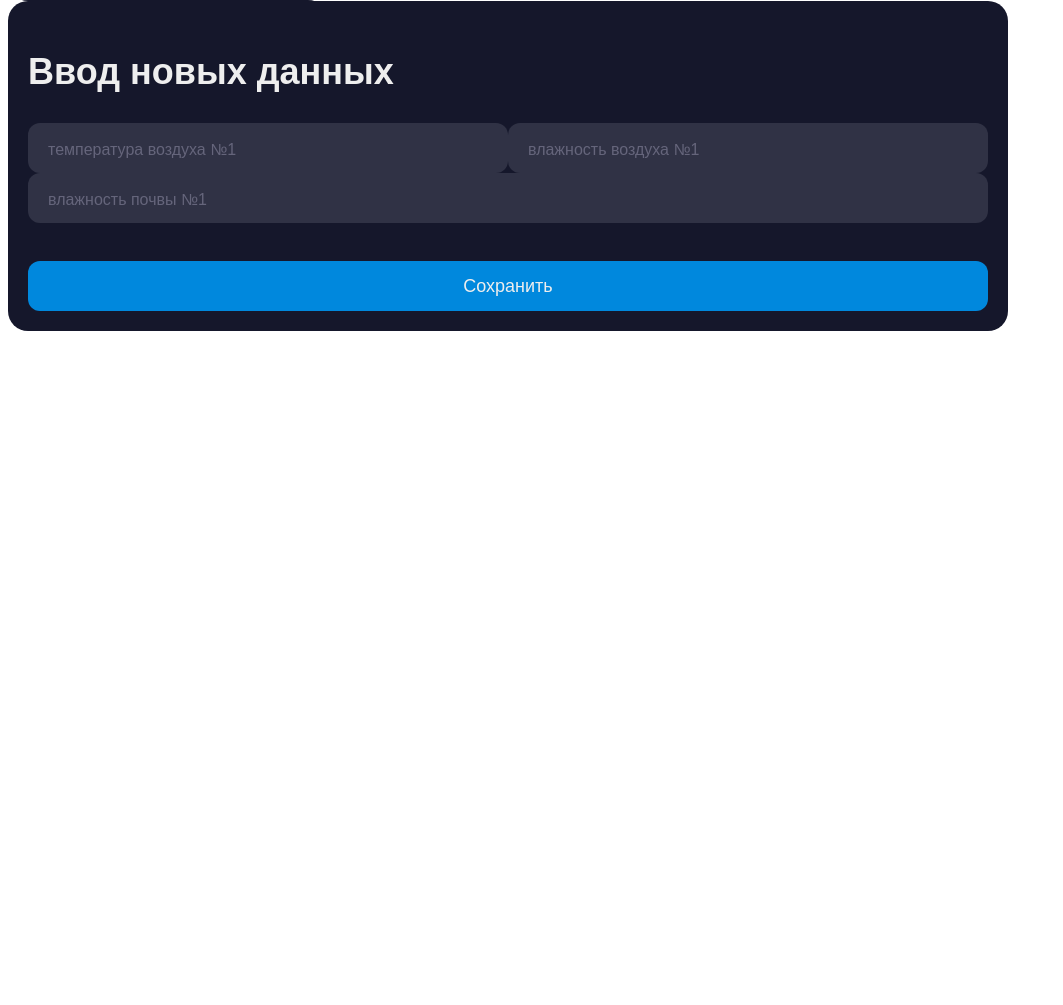
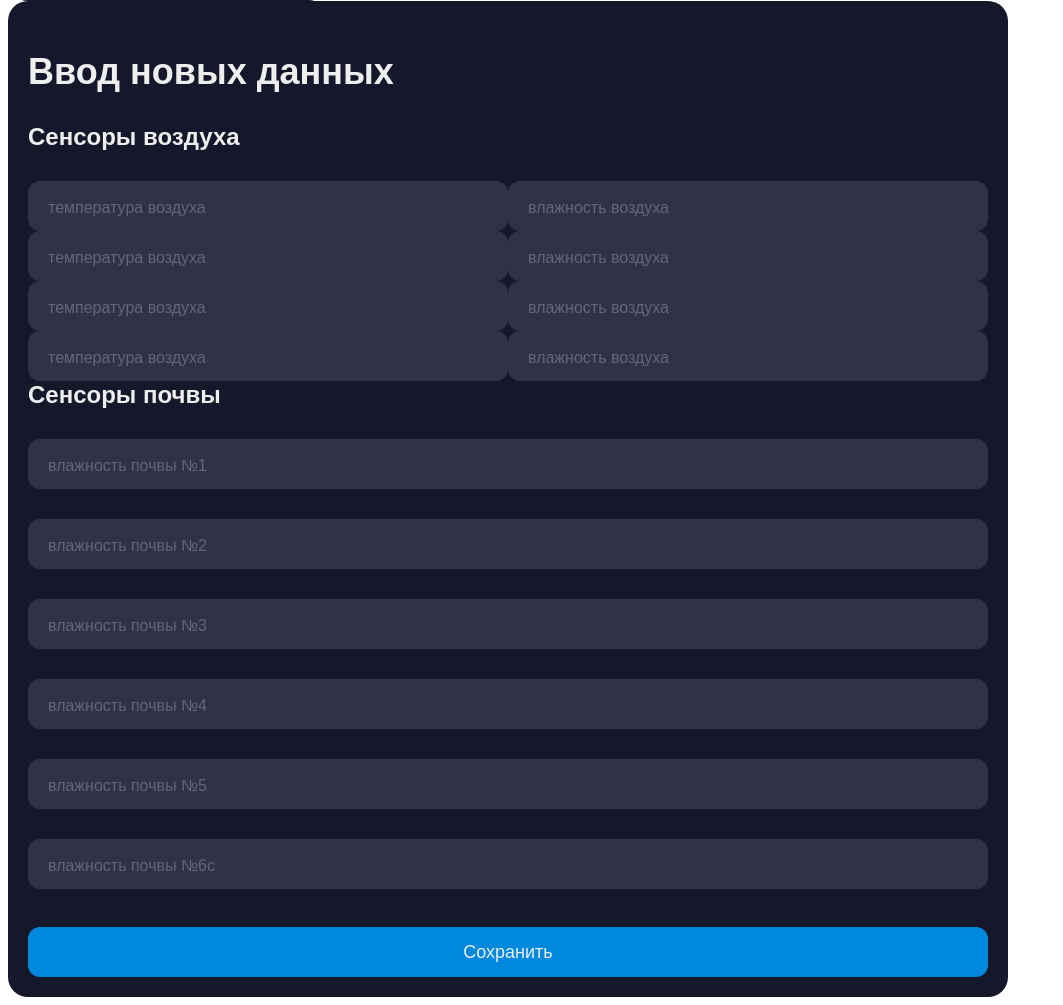
Before and after one commit to CovERUshKA/predprof_teplici, a Flask app: page / in a window 1280 px wide. Shown: the part 1822-2827 px from the top of the page, without its empty margins (0-1063 px from the left). Before the commit the page ends 2153 px from the top, so only its background shows below. Run offline with Flask 2, Linux system fonts and the light colour scheme; data that the repository does not hold is empty; some libraries are stand-ins or nearby versions.

Commit message:
Bug fix (#21)
bug fix

```diff
--- a/predprof_teplici/templates/index.html
+++ b/predprof_teplici/templates/index.html
@@ -377,21 +377,76 @@
     <div class="form big">
         <form name="set_new_data">
             <div class="title">Ввод новых данных</div>
+            <div class="subtitle">Сенсоры воздуха</div>
             <div class="input-line">
                 <div class="input-container small ic2">
                     <input id="min_hum" class="input" type="number" step="0.1" placeholder=" " />
-                    <label for="min_hum" class="placeholder">температура воздуха №1</label>
+                    <label for="min_hum" class="placeholder">температура воздуха</label>
                 </div>
 
                 <div class="input-container small ic2">
                     <input id="min_hum" class="input" type="number" step="0.1" placeholder=" " />
-                    <label for="min_hum" class="placeholder">влажность воздуха №1</label>
+                    <label for="min_hum" class="placeholder">влажность воздуха</label>
+                </div>
+            </div>
+            <div class="input-line">
+                <div class="input-container small ic2">
+                    <input id="min_hum" class="input" type="number" step="0.1" placeholder=" " />
+                    <label for="min_hum" class="placeholder">температура воздуха</label>
+                </div>
+
+                <div class="input-container small ic2">
+                    <input id="min_hum" class="input" type="number" step="0.1" placeholder=" " />
+                    <label for="min_hum" class="placeholder">влажность воздуха</label>
+                </div>
+            </div>
+            <div class="input-line">
+                <div class="input-container small ic2">
+                    <input id="min_hum" class="input" type="number" step="0.1" placeholder=" " />
+                    <label for="min_hum" class="placeholder">температура воздуха</label>
+                </div>
+
+                <div class="input-container small ic2">
+                    <input id="min_hum" class="input" type="number" step="0.1" placeholder=" " />
+                    <label for="min_hum" class="placeholder">влажность воздуха</label>
+                </div>
+            </div>
+            <div class="input-line">
+                <div class="input-container small ic2">
+                    <input id="min_hum" class="input" type="number" step="0.1" placeholder=" " />
+                    <label for="min_hum" class="placeholder">температура воздуха</label>
+                </div>
+
+                <div class="input-container small ic2">
+                    <input id="min_hum" class="input" type="number" step="0.1" placeholder=" " />
+                    <label for="min_hum" class="placeholder">влажность воздуха</label>
                 </div>
             </div>
 
+            <div class="subtitle">Сенсоры почвы</div>
             <div class="input-container ic2">
-                <input id="min_hum" class="input" type="number" step="0.1" placeholder=" " />
+                <input id="add_groud_hum_sensor_1" class="input" type="number" step="0.1" placeholder=" " />
                 <label for="min_hum" class="placeholder">влажность почвы №1</label>
+            </div>
+            <div class="input-container ic2">
+                <input id="add_groud_hum_sensor_2" class="input" type="number" step="0.1" placeholder=" " />
+                <label for="min_hum" class="placeholder">влажность почвы №2</label>
+            </div>
+            <div class="input-container ic2">
+                <input id="add_groud_hum_sensor_3" class="input" type="number" step="0.1" placeholder=" " />
+                <label for="min_hum" class="placeholder">влажность почвы №3</label>
+            </div>
+            <div class="input-container ic2">
+                <input id="add_groud_hum_sensor_4" class="input" type="number" step="0.1" placeholder=" " />
+                <label for="min_hum" class="placeholder">влажность почвы №4</label>
+            </div>
+            <div class="input-container ic2">
+                <input id="add_groud_hum_sensor_5" class="input" type="number" step="0.1" placeholder=" " />
+                <label for="min_hum" class="placeholder">влажность почвы №5</label>
+            </div>
+            <div class="input-container ic2">
+                <input id="add_groud_hum_sensor_6" class="input" type="number" step="0.1" placeholder=" " />
+                <label for="min_hum" class="placeholder">влажность почвы №6c</label>
             </div>
 
         </form>
@@ -403,12 +458,17 @@
 
     <script src="https://cdn.jsdelivr.net/npm/chart.js@2.8.0"></script>
     <script>
-        const url = "http://127.0.0.1:80/api/sensors_data?time_period=30";
+        const url = "http://127.0.0.1:80/api/sensors_data?time_period=100";
         const url_states = "http://127.0.0.1:80/api/state";
+        const url_system = `http://127.0.0.1:80/api/parameters`;
+        const url_set_sensors_data = "http://127.0.0.1:80/api/add_data";
+
         let ctx = document.getElementById('GRAAAPH').getContext("2d");
         let table = document.getElementById('table');
+
         let parameters_form = document.forms.set_parameters_form;
         let new_data_form = document.forms.set_new_data;
+
         let current_graph = {
             name: 'AirMean',
             id: 0
@@ -417,7 +477,8 @@
         function toDateTime(secs) {
             var t = new Date(0);
             t.setMilliseconds(secs);
-            return ' ' + t.getFullYear() + ' ' + (t.getMonth()+1) + ' ' + t.getDate() + ' ' + (t.getHours()) + ':' + t.getMinutes() + ':' + t.getSeconds();
+            // ("0" + x).slice(-2) == 1 -> 01 == 12 -> 12
+            return ' ' + t.getFullYear() + ' ' + (t.getMonth()+1) + ' ' + t.getDate() + ' ' + ("0" + t.getHours()).slice(-2) + ':' + ("0" + t.getMinutes()).slice(-2) + ':' + ("0" + t.getSeconds()).slice(-2);
         }
 
         function timeLabels(arr_of_times){
@@ -643,7 +704,6 @@
                 data = json.result;
                 draw_graph(current_graph.name, current_graph.id);
                 update_last_data_from_sensors_elements();
-                api_update_states_and_params();
             }
         }
         function initiate_states_elements(){
@@ -702,8 +762,8 @@
            states_elements["T_element"].set_value(states["parameters"]["T"]);
            states_elements["H_element"].set_value(states["parameters"]["H"]);
            states_elements["Hb_element"].set_value(states["parameters"]["Hb"]);
-
-
+        }
+        function update_params_in_form(){
            parameters_form.max_temp.value = states["parameters"]["T"];
            parameters_form.min_hum.value = states["parameters"]["H"];
            parameters_form.min_ground_hum.value = states["parameters"]["Hb"];
@@ -713,10 +773,10 @@
 
             if (response.ok){
                 let json = await response.json();
-                console.log(json);
                 states = json.result;
                 update_params();
                 update_states();
+                update_params_in_form();
             }
         }
         initiate_dataset();
@@ -729,8 +789,9 @@
                 api_update_states_and_params();
             }
         );
-*/
+        */
         get_data_from_api();
+        api_update_states_and_params();
         var chart = new Chart(ctx, {
             type: 'line',
             data: dataset.AirMean.data,
@@ -795,7 +856,6 @@
         </tr>
         */
         function update_table(){
-            console.log(data);
             if (current_graph.name != "GroundSensors"){
                 table.innerHTML = `
                     <tr>
@@ -899,6 +959,9 @@
             update_table();
             chart.update();
         }
+        function value_to_Number(x){
+            return Number(Number(x).toFixed(1))
+        }
         async function switch_system(system = '', watering_id=0){
             let url_system = `http://127.0.0.1:80/api/${system}`;
             let patch_body = {};
@@ -942,21 +1005,6 @@
                     sensors_elements["mean_temp_air_sensor"].value > states_elements["H_element"].value && states_elements["Hb_element"].value != undefined  && states_elements["Hb_element"].value != null){
                         new Toast({
                             title: false,
-                            text: 'Средняя температура воздуха меньше установленного максимума для открытия форточек',
-                            theme: 'danger',
-                            autohide: true,
-                            interval: toast_time
-                        });
-                        accept_switch_system = false;
-                    }
-                }
-                console.log(accept_switch_system);
-                if (!states_elements["emergency"].state && system == "total_hum"){
-
-                    if ((states_elements[system].state == 0 || states_elements[system].state == 2) &&
-                    sensors_elements["mean_hum_air_sensor"].value > states_elements["H_element"].value && states_elements["H_element"].value){
-                        new Toast({
-                            title: false,
                             text: 'Средняя влажность воздуха больше установленного минимума для общего увлажнения',
                             theme: 'danger',
                             autohide: true,
@@ -986,14 +1034,12 @@
             setTimeout(api_update_states_and_params, 100);
         }
         async function submit_parameters_form(system = '', watering_id=0){
-            let url_system = `http://127.0.0.1:80/api/parameters`;
-
             let patch_body = {};
 
             patch_body = {
-                T:  Number(Number(parameters_form.max_temp.value).toFixed(1)),
-                H:  Number(Number(parameters_form.min_hum.value).toFixed(1)),
-                Hb: Number(Number(parameters_form.min_ground_hum.value).toFixed(1))
+                T:  value_to_Number(parameters_form.max_temp.value),
+                H:  value_to_Number(parameters_form.min_hum.value),
+                Hb: value_to_Number(parameters_form.min_ground_hum.value)
             };
 
             fetch(url_system, {
@@ -1008,18 +1054,31 @@
                 .then((response) => response.json());
             setTimeout(api_update_states_and_params, 100);
         }
-        async function submit_new_data_form(system = '', watering_id=0){
-            let url_system = `http://127.0.0.1:80/api/parameters`;
+        async function submit_new_data_form(){
+            let patch_body = {};
+            // value_to_Number(new_data_form.max_temp.value)
+            // new_data_form
+            let new_air_data = [
+                [,],
+                [,],
+                [,],
+                [,]
+            ];
+            let new_ground_data = [
+                ,
+                ,
+                ,
+                ,
+                ,
 
-            let patch_body = {};
+            ];
 
             patch_body = {
-                T:  Number(Number(new_data_form.max_temp.value).toFixed(1)),
-                H:  Number(Number(parameters_form.min_hum.value).toFixed(1)),
-                Hb: Number(Number(parameters_form.min_ground_hum.value).toFixed(1))
+                air:  new_air_data,
+                ground:  new_ground_data
             };
 
-            fetch(url_system, {
+            fetch(url_set_sensors_data, {
                 method: 'PATCH',
                 body: JSON.stringify(
                     patch_body
@@ -1029,6 +1088,7 @@
                 },
                 })
                 .then((response) => response.json());
+            setTimeout(get_data_from_api, 100);
             setTimeout(api_update_states_and_params, 100);
         }
 
```
